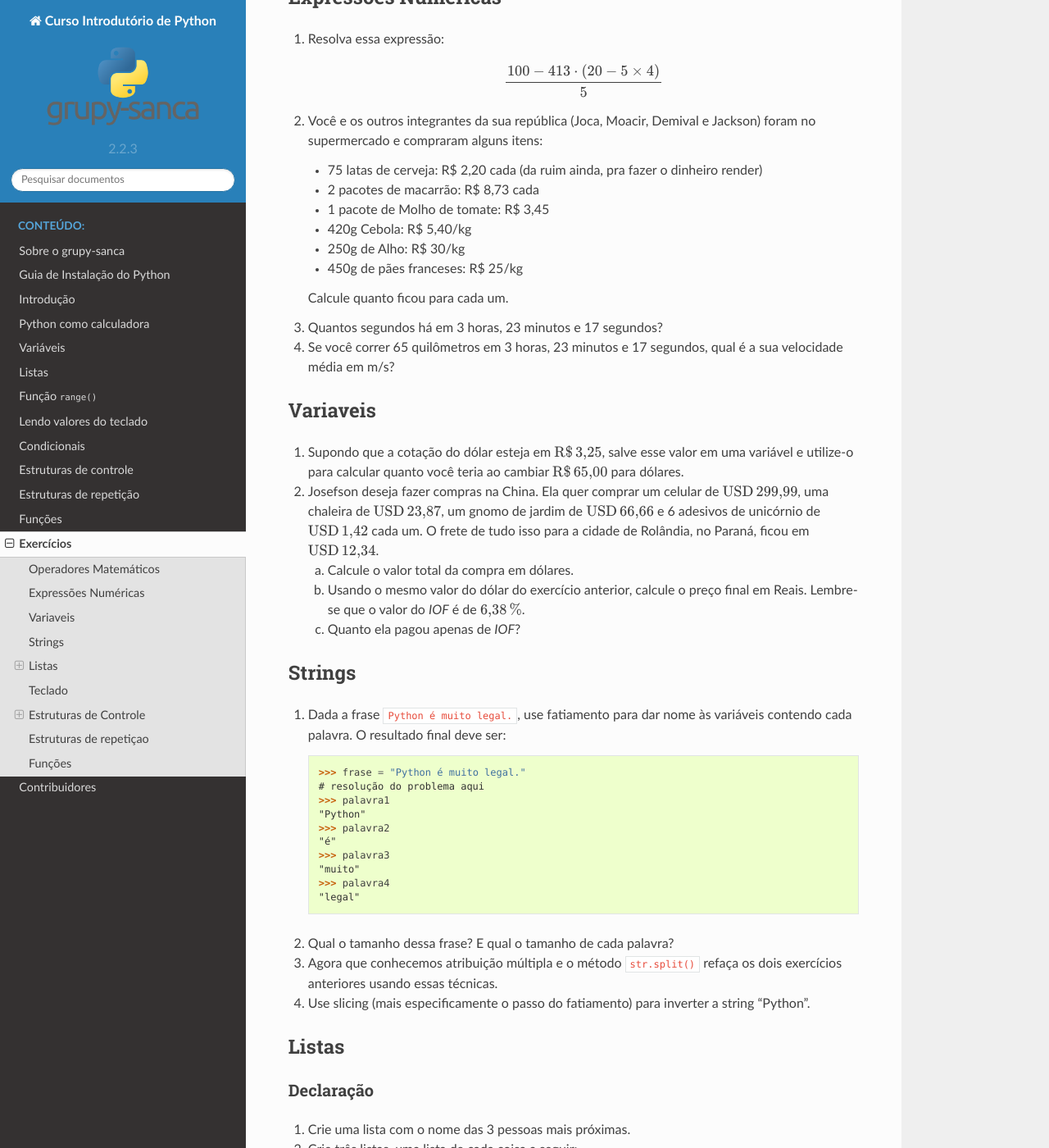
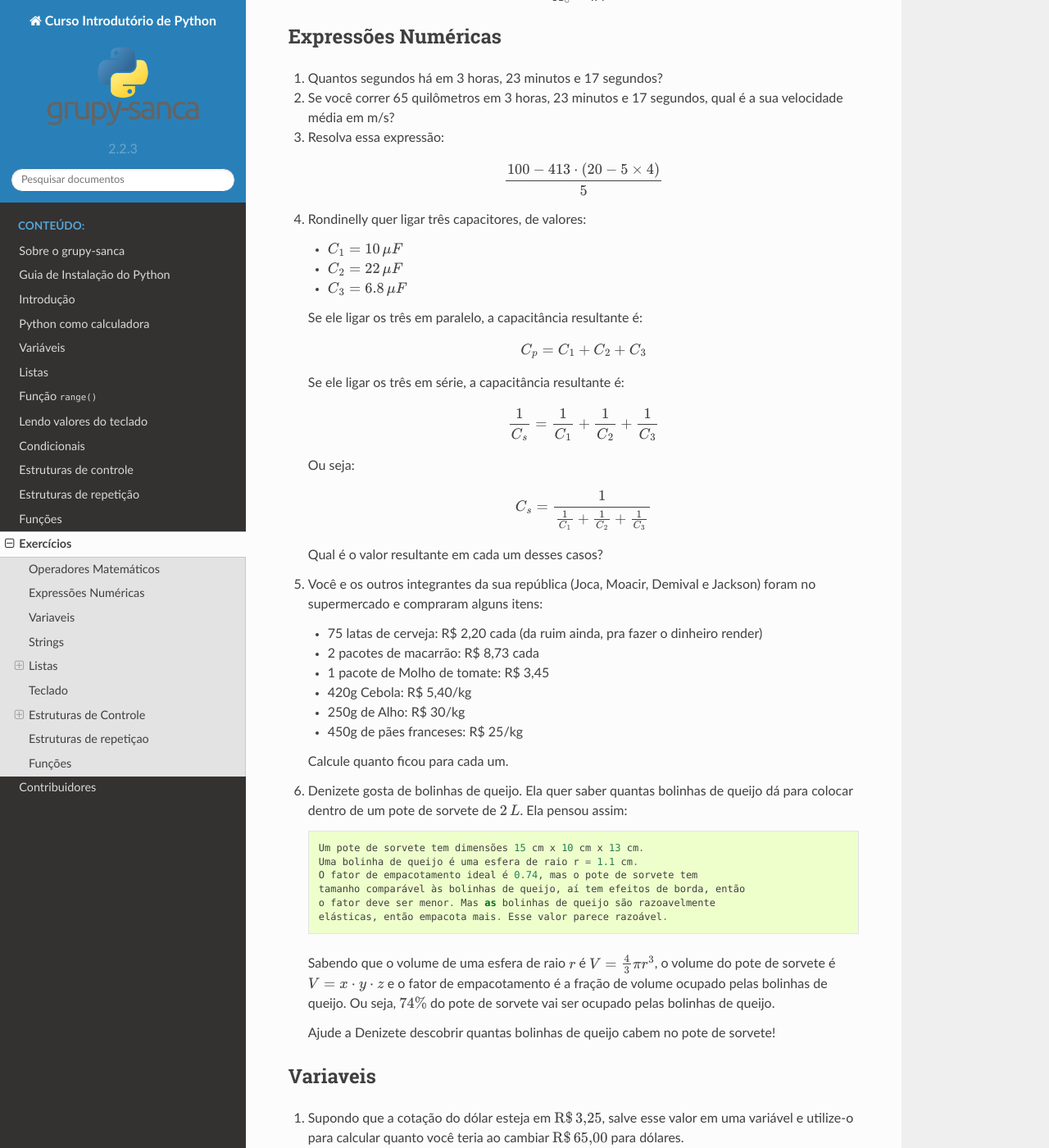
Before and after one commit to grupy-sanca/curso-python, a Sphinx documentation site: the page built from source/exercicios.rst, in a window 1280 px wide and 1400 px high, scrolled down 477 px. Shown: the whole window at 82% size. Built offline with Sphinx 7.4.7 and the Read the Docs theme 2.0.0, drawn with Linux system fonts in a browser that asks for light colours; some of the changed text lies outside the part shown.

Commit message:
add 4 awesome exercices :)

```diff
--- a/source/exercicios.rst
+++ b/source/exercicios.rst
@@ -1,6 +1,8 @@
 ==========
 Exercícios
 ==========
+
+Neste capítulo estão listados todos os exercícios apresentados no curso.
 
 Operadores Matemáticos
 ----------------------
--- a/source/exercicios_calculadora_expressoes.rst
+++ b/source/exercicios_calculadora_expressoes.rst
@@ -1,8 +1,40 @@
+
+#. Quantos segundos há em 3 horas, 23 minutos e 17 segundos?
+
+#. Se você correr 65 quilômetros em 3 horas, 23 minutos e 17 segundos, qual
+   é a sua velocidade média em m/s?
+
 #. Resolva essa expressão:
 
    .. math::
 
       \frac{100 - 413 \cdot (20 - 5 \times 4)}{5}
+
+#. Rondinelly quer ligar três capacitores, de valores:
+
+   - :math:`C_1 = 10  \, \mu F`
+   - :math:`C_2 = 22  \, \mu F`
+   - :math:`C_3 =  6.8\, \mu F`
+
+   Se ele ligar os três em paralelo, a capacitância resultante é:
+
+   .. math::
+
+      C_p = C_1 + C_2 + C_3
+
+   Se ele ligar os três em série, a capacitância resultante é:
+
+   .. math::
+
+      \frac{1}{C_s} = \frac{1}{C_1} + \frac{1}{C_2} + \frac{1}{C_3}
+
+   Ou seja:
+
+   .. math::
+
+      C_s = \frac{1}{\frac{1}{C_1} + \frac{1}{C_2} + \frac{1}{C_3}}
+
+   Qual é o valor resultante em cada um desses casos?
 
 #. Você e os outros integrantes da sua república (Joca, Moacir, Demival e
    Jackson) foram no supermercado e compraram alguns itens:
@@ -21,7 +53,21 @@
 
    Calcule quanto ficou para cada um.
 
-#. Quantos segundos há em 3 horas, 23 minutos e 17 segundos?
+#. Denizete gosta de bolinhas de queijo. Ela quer saber quantas bolinhas de
+   queijo dá para colocar dentro de um pote de sorvete de :math:`2\, L`. Ela
+   pensou assim::
 
-#. Se você correr 65 quilômetros em 3 horas, 23 minutos e 17 segundos, qual
-   é a sua velocidade média em m/s?
+      Um pote de sorvete tem dimensões 15 cm x 10 cm x 13 cm.
+      Uma bolinha de queijo é uma esfera de raio r = 1.1 cm.
+      O fator de empacotamento ideal é 0.74, mas o pote de sorvete tem
+      tamanho comparável às bolinhas de queijo, aí tem efeitos de borda, então
+      o fator deve ser menor. Mas as bolinhas de queijo são razoavelmente
+      elásticas, então empacota mais. Esse valor parece razoável.
+
+   Sabendo que o volume de uma esfera de raio :math:`r` é
+   :math:`V = \frac{4}{3} \pi r^3`, o volume do pote de sorvete é
+   :math:`V = x \cdot y \cdot z` e o fator de empacotamento é a fração de volume
+   ocupado pelas bolinhas de queijo. Ou seja, :math:`74 \%` do pote de sorvete
+   vai ser ocupado pelas bolinhas de queijo.
+
+   Ajude a Denizete descobrir quantas bolinhas de queijo cabem no pote de sorvete!
--- a/source/exercicios_funcoes.rst
+++ b/source/exercicios_funcoes.rst
@@ -200,9 +200,66 @@
 
              return 4 * M / N
 
-         print(pi(100))
-         print(pi(1000))
-         print(pi(10000))
-         print(pi(100000))
-         print(pi(1000000))
          print(pi(10000000)) # demora um pouquinho :P
+
+#. D3yver50n resolveu minerar criptomoedas. Ele decidiu minerar *Ethereum* e viu
+   que :math:`1\, ETH = $687.86\, USD` e :math:`$1\, USD = R$3.59`. Ele comprou
+   o seguinte computador:
+
+   - 5 placas de vídeo: GTX1080 TI, cada uma por R$5270,90
+
+   - 1 placa mãe: ASRock H110 Pro, por R$920
+
+   - 1 fonte: 1000 W, por R$1149,90
+
+   - 1 HD: 1 TB, SATA3, 7200 RPM por R$208,90
+
+   - 2 pentes de memória: 4 GB, DDR4, 2400 MHZ, cada um por R$259,90
+
+   - 1 CPU: Intel Core i5-8500 por R$899,90
+
+   E resolveu montar usando uma estante de madeira e dois tijolos, para coolear
+   melhor:
+
+   .. figure:: images/cluster.jpg
+      :align: center
+      :width: 70%
+
+   Essas GPUs conseguem minerar Ethereum a uma taxa de :math:`\approx 27 Mh/s`
+   (mega hash / s). Cada bloco minerado dá uma recompensa de 3 ETH.
+   Considere a dificuldade da rede de :math:`3.29 \cdot 10^{15}`,
+   o *block time* médio de :math:`15.44\, s`.
+
+   Para calcular quantos dólares por segundo ele vai ganhar com esse computador,
+   D3yver50n fez as seguintes contas:
+
+   .. math::
+
+        ETH / s = \mathrm{cluster\_ratio} \frac{recompensa}{\mathrm{block\_time}}
+
+   O cluster_ratio é calculado como:
+
+   .. math::
+
+      \mathrm{cluster\_ratio} = n_\mathrm{GPU} \frac{\mathrm{GPU\_hashrate}}{\mathrm{network\_hashrate}}
+
+   onde :math:`n_\mathrm{GPU}` é o número de placas de vídeo que ele tem.
+   O network_hashrate é calculado como:
+
+   .. math::
+
+      \mathrm{network\_hashrate} = \frac{\mathrm{dificuldade}}{\mathrm{block\_time}}
+
+   a. Calcule quantos ETH por segundo D3yver50n vai ganhar com esse PC.
+
+   b. Calcule quantos dólares por segundo ele vai ganhar.
+
+   c. Calcule quanto ele vai pagar de energia elétrica por segundo para manter
+      esse computador ligado, sabendo que o custo de energia elétrica é de
+      :math:`0.008 \mathrm{centavos} / kW`.
+
+   d. Após um mês, quantos ETH ele vai ganhar? Isso equivale a quantos reais?
+      Quanto de energia elétrica ele vai gastar? Deu lucro ou prejuízo?
+
+   e. Se ele teve lucro, após quanto tempo ele ganha o dinheiro que investiu
+      no computador de volta?
--- a/source/exercicios_variaveis.rst
+++ b/source/exercicios_variaveis.rst
@@ -1,9 +1,30 @@
-#. Supondo que a cotação do dólar esteja em :math:`\mathrm{R}\$\, 3{,}25`, salve esse valor em uma variável e utilize-o para calcular quanto você teria ao cambiar :math:`\mathrm{R}\$\, 65{,}00` para dólares.
+#. Supondo que a cotação do dólar esteja em :math:`\mathrm{R}\$\, 3{,}25`,
+   salve esse valor em uma variável e utilize-o para calcular quanto você
+   teria ao cambiar :math:`\mathrm{R}\$\, 65{,}00` para dólares.
 
-#. Josefson deseja fazer compras na China. Ela quer comprar um celular de :math:`\mathrm{USD}\, 299{,}99`, uma chaleira de :math:`\mathrm{USD}\, 23{,}87`, um gnomo de jardim de :math:`\mathrm{USD}\, 66{,}66` e 6 adesivos de unicórnio de :math:`\mathrm{USD}\, 1{,}42` cada um. O frete de tudo isso para a cidade de Rolândia, no Paraná, ficou em :math:`\mathrm{USD}\, 12{,}34`.
+#. Joilson está aprendendo Arduino. Ele quer ligar LEDs nas saídas digitais
+   do Arduino. Cada pino fornece :math:`5\, V`. Joilson sabe que tem que ligar
+   um resistor em série com o LED para não queimar. Calcule o valor do
+   resistor que deve ser ligado para cada um desses LEDs, sabendo que a corrente
+   de operação de cada um dos LEDs é de >matm:`20\, mA`:
+
+   - LED vermelho: opera em :math:`2.0\, V`
+
+   - LED verde: opera em :math:`3.2\, V`
+
+   - LED roxo: opera em :math:`3.7\, V`
+
+#. Josefson deseja fazer compras na China. Ela quer comprar
+   um celular de :math:`\mathrm{USD}\, 299{,}99`,
+   uma chaleira de :math:`\mathrm{USD}\, 23{,}87`,
+   um gnomo de jardim de :math:`\mathrm{USD}\, 66{,}66` e
+   6 adesivos de unicórnio de :math:`\mathrm{USD}\, 1{,}42` cada um. O frete
+   de tudo isso para a cidade de Rolândia, no Paraná, ficou em
+   :math:`\mathrm{USD}\, 12{,}34`.
 
    a. Calcule o valor total da compra em dólares.
 
-   b. Usando o mesmo valor do dólar do exercício anterior, calcule o preço final em Reais. Lembre-se que o valor do *IOF* é de :math:`6{,}38 \, \%`.
+   b. Usando o mesmo valor do dólar do exercício anterior, calcule o preço
+      final em Reais. Lembre-se que o valor do *IOF* é de :math:`6{,}38 \, \%`.
 
    c. Quanto ela pagou apenas de *IOF*?
```
Also changed, not shown: source/images/cluster.jpg (added).
